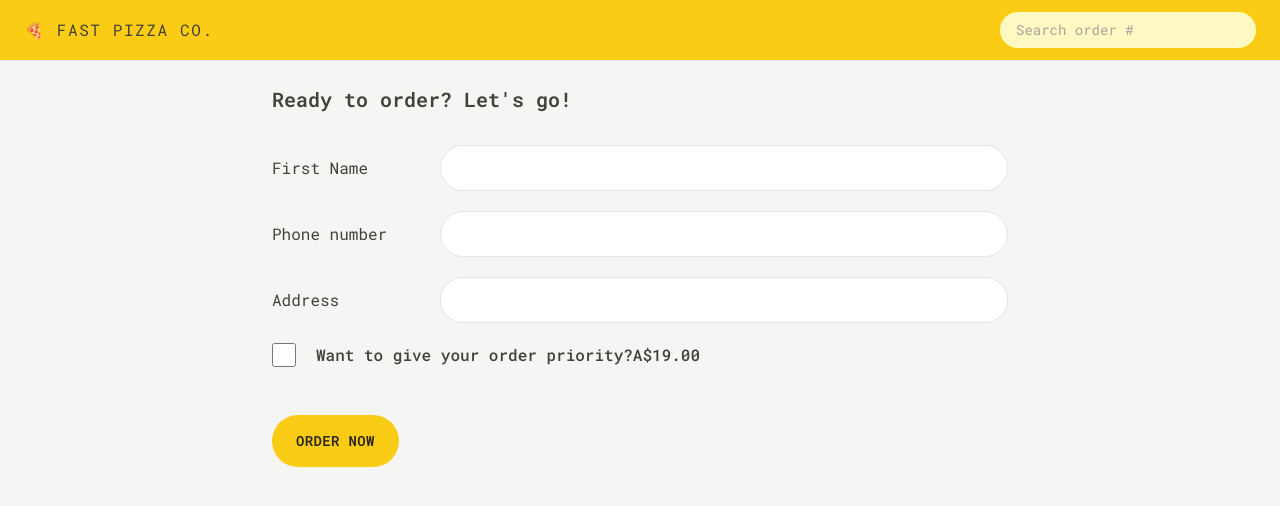
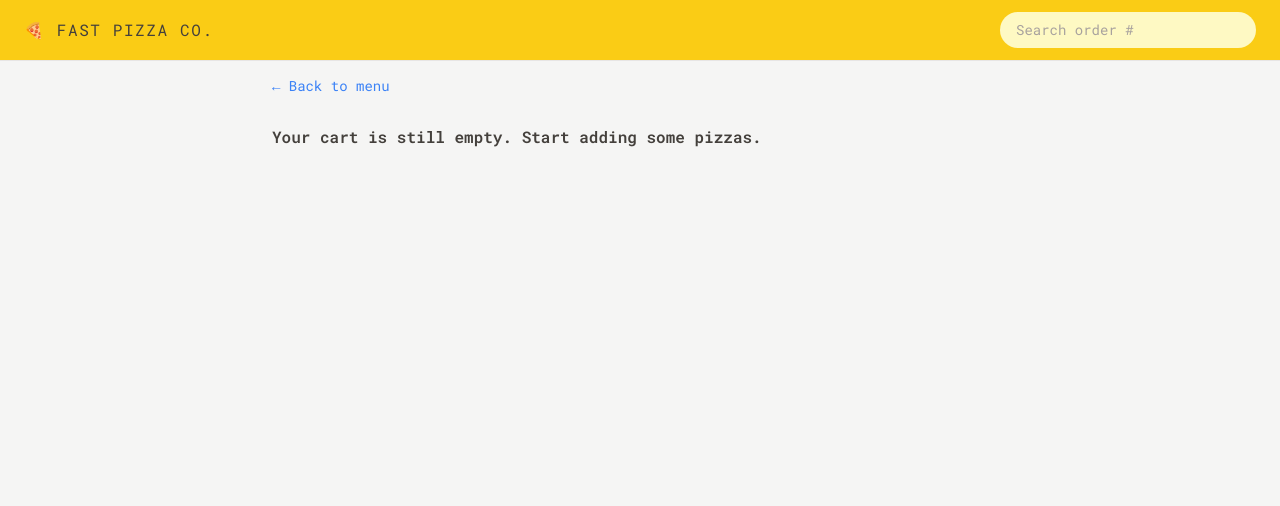
Before and after one commit to kazblacktopp/fast-react-pizza, a React (Vite) app: page /order/new in a window 1280 px wide. Shown: the top 506 px of the page. Built offline with nearby package versions, Linux system fonts and the light colour scheme.

Commit message:
Replace fake data wtih fetched api data

```diff
--- a/src/features/order/CreateOrder.jsx
+++ b/src/features/order/CreateOrder.jsx
@@ -1,8 +1,17 @@
 import { Form, redirect, useActionData, useNavigation } from 'react-router-dom';
+import { useDispatch, useSelector } from 'react-redux';
+import store from '../../store';
+import {
+	clearCart,
+	getCart,
+	getCartPriority,
+	getTotalCartPrice,
+	toggleCartPriority,
+} from '../cart/cartSlice';
 import { formatCurrency } from '../../utilities/helpers';
 import { createOrder } from '../../services/apiRestaurant';
 import Button from '../../ui/Button';
-import { useSelector } from 'react-redux';
+import EmptyCart from '../cart/EmptyCart';
 
 // https://uibakery.io/regex-library/phone-number
 function isValidPhone(str) {
@@ -10,30 +19,6 @@ function isValidPhone(str) {
 		str,
 	);
 }
-
-const fakeCart = [
-	{
-		pizzaId: 12,
-		name: 'Mediterranean',
-		quantity: 2,
-		unitPrice: 16,
-		totalPrice: 32,
-	},
-	{
-		pizzaId: 6,
-		name: 'Vegetale',
-		quantity: 1,
-		unitPrice: 13,
-		totalPrice: 13,
-	},
-	{
-		pizzaId: 11,
-		name: 'Spinach and Mushroom',
-		quantity: 1,
-		unitPrice: 15,
-		totalPrice: 15,
-	},
-];
 
 export default function CreateOrder() {
 	const navigation = useNavigation();
@@ -43,7 +28,15 @@ export default function CreateOrder() {
 
 	const formErrors = useActionData();
 
-	const cart = fakeCart;
+	const dispatch = useDispatch();
+
+	const cart = useSelector(getCart);
+
+	const hasPriority = useSelector(getCartPriority);
+
+	const cartTotalPrice = useSelector(getTotalCartPrice);
+
+	if (!cart.length) return <EmptyCart />;
 
 	return (
 		<div className="px-4 py-6">
@@ -110,10 +103,14 @@ export default function CreateOrder() {
 						type="checkbox"
 						name="priority"
 						id="priority"
+						checked={hasPriority}
+						onChange={() => dispatch(toggleCartPriority())}
 					/>
 					<label className="font-medium" htmlFor="priority">
 						Want to give your order priority?
-						{formatCurrency('19.00')}
+						<span className="ml-2 text-sm opacity-70">
+							(20% of cart total)
+						</span>
 					</label>
 				</div>
 
@@ -124,7 +121,9 @@ export default function CreateOrder() {
 						value={JSON.stringify(cart)}
 					/>
 					<Button type="primary" disabled={isSubmitting}>
-						{isSubmitting ? 'Placing order...' : 'Order Now'}
+						{isSubmitting
+							? 'Placing order...'
+							: `Order Now ${formatCurrency(cartTotalPrice)}`}
 					</Button>
 				</div>
 			</Form>
@@ -150,7 +149,10 @@ export async function action({ request }) {
 
 	if (Object.keys(errors).length > 0) return errors;
 
+	// If no input errors, create new order and redirect
 	const newOrder = await createOrder(order);
+
+	store.dispatch(clearCart());
 
 	return redirect(`/order/${newOrder.id}`);
 }
```
